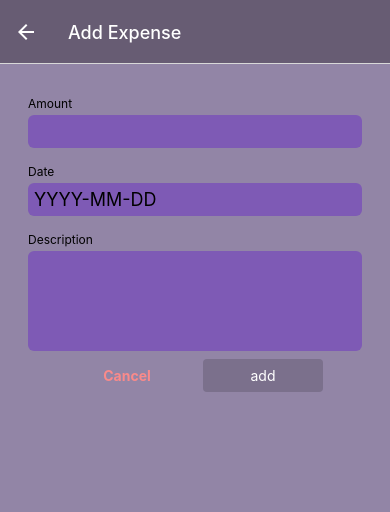
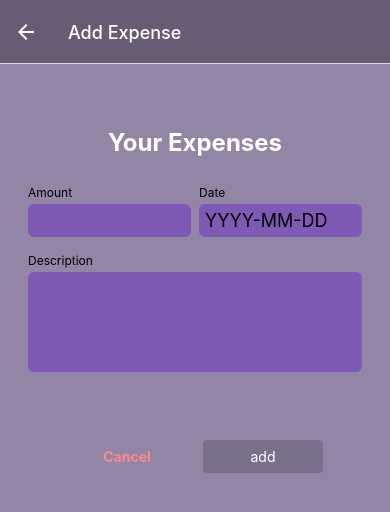
Before and after one commit to NRO1/ExpenseTracker, a React Native app: screen /ManageExp in a window 390 px wide. Shown: the top 512 px of the page. Built offline with nearby package versions, Linux system fonts and the light colour scheme.

Commit message:
handeling input

```diff
--- a/components/Forms/ExpenseForm.js
+++ b/components/Forms/ExpenseForm.js
@@ -1,26 +1,51 @@
-import { StyleSheet, View } from 'react-native';
+import { StyleSheet, View, Text } from 'react-native';
 import Input from './Input';
+import { useState } from 'react';
+
 
 function ExpenseForm() {
-    function amtChangeHandler() {}
+    const [inputsValue, setInputsValue] = useState({
+        amount: '',
+        date: '',
+        description: ''
+    });
+
+    function inputChangeHandler(identifier, enteredValue) {
+        setInputsValue((cur) => {
+            return {
+                ...cur,
+                [identifier]: enteredValue
+            }
+        })
+    }
 
 
     return (
-        <View>
-            <Input label="Amount" textInputConfig={{
-                keyboardType: 'decimal-pad',
-                onChangeText: amtChangeHandler,
-
-            }}/>
-            <Input label="Date" textInputConfig={{
-                placeholder: 'YYYY-MM-DD',
-                maxLength: 10,
-                onChangeText: () => {}
-            }}/>
+        <View style={styles.form}>
+            <Text style={styles.title}>
+                Your Expenses
+            </Text>
+            <View style={styles.inputsContainer}>
+                <Input style={styles.rowInput}
+                    label="Amount" textInputConfig={{
+                    keyboardType: 'decimal-pad',
+                    onChangeText: inputChangeHandler.bind(this, 'amount'),
+                    value: inputsValue.amount
+                }}/>
+                <Input style={styles.rowInput}
+                    label="Date" textInputConfig={{
+                    placeholder: 'YYYY-MM-DD',
+                    maxLength: 10,
+                    onChangeText: inputChangeHandler.bind(this, 'date'),
+                    value: inputsValue.date
+                }}/>
+            </View>
             <Input label="Description" textInputConfig={{
                 multiline: true,
                 //autoCapitalize: 'none',
                 //autoCorrect: false
+                onChangeText: inputChangeHandler.bind(this, 'description'),
+                value: inputsValue.description
             }}/>
         </View>
     )
@@ -28,4 +53,24 @@ function ExpenseForm() {
 
 export default ExpenseForm;
 
-const styles = StyleSheet.create({})
+const styles = StyleSheet.create({
+    inputsContainer: {
+         flexDirection: 'row',
+         justifyContent: 'space-between'
+        },
+        rowInput: {
+            flex: 1
+        },
+        form :{
+            marginTop: 20,
+            marginBottom: 60
+        },
+        title: {
+            fontSize: 24,
+            fontWeight: 'bold',
+            color: 'white',
+            textAlign: 'center',
+            marginVertical: 20,
+        },
+
+})
--- a/components/Forms/Input.js
+++ b/components/Forms/Input.js
@@ -1,7 +1,7 @@
 import { StyleSheet, Text, TextInput, View } from 'react-native';
 import {Colors} from '../../colors/style';
 
-function Input({ label, textInputConfig }) {
+function Input({ label, style, textInputConfig }) {
 
     let inputStyles = [styles.input];
     if (textInputConfig && textInputConfig.multiline) {
@@ -9,7 +9,7 @@ function Input({ label, textInputConfig }) {
     };
 
     return (
-        <View style={styles.inputContainer}>
+        <View style={[styles.inputContainer, style]}>
             <Text style={styles.label}>{label}</Text>
             <TextInput { ...textInputConfig} style={inputStyles}/>
         </View>
@@ -21,7 +21,7 @@ export default Input;
 const styles = StyleSheet.create({
     inputContainer: {
         marginHorizontal: 4,
-        marginVertical: 8
+        marginVertical: 8,
     },
     label: {
         fontSize: 12,
```
